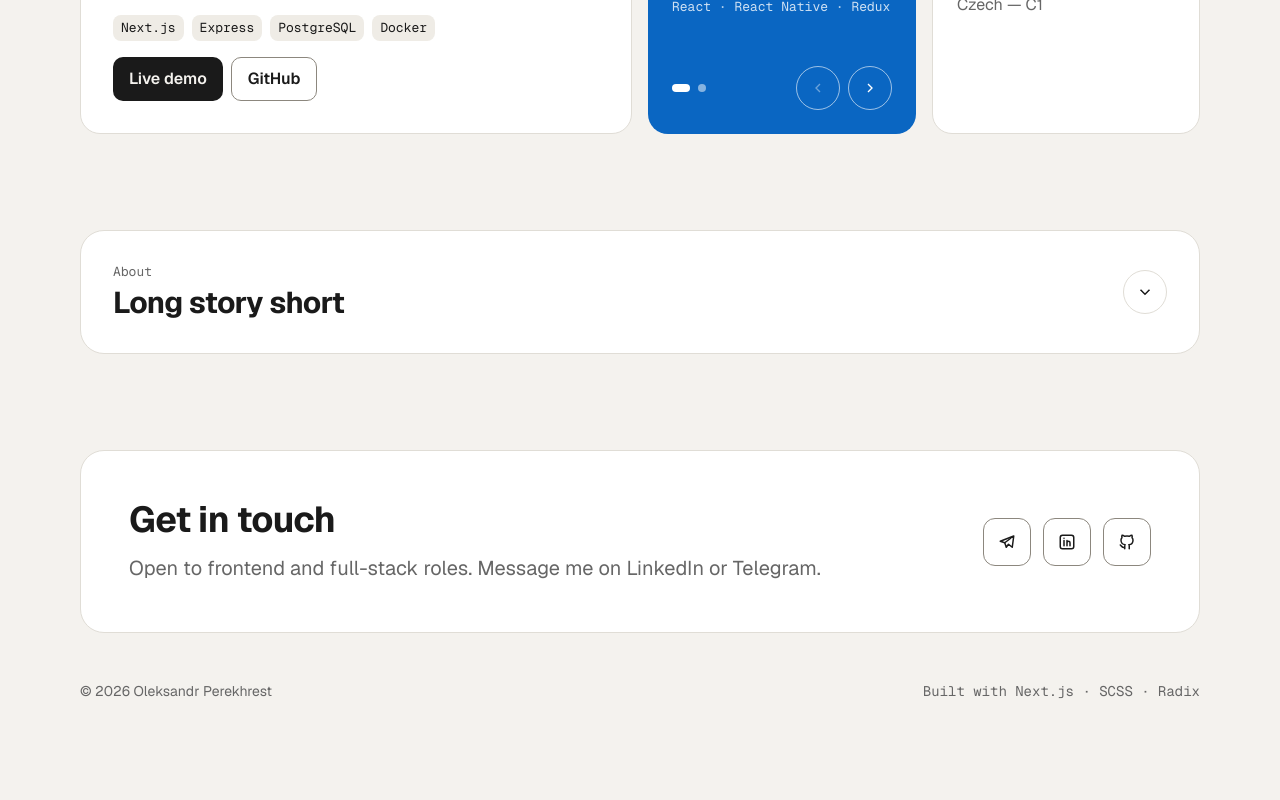
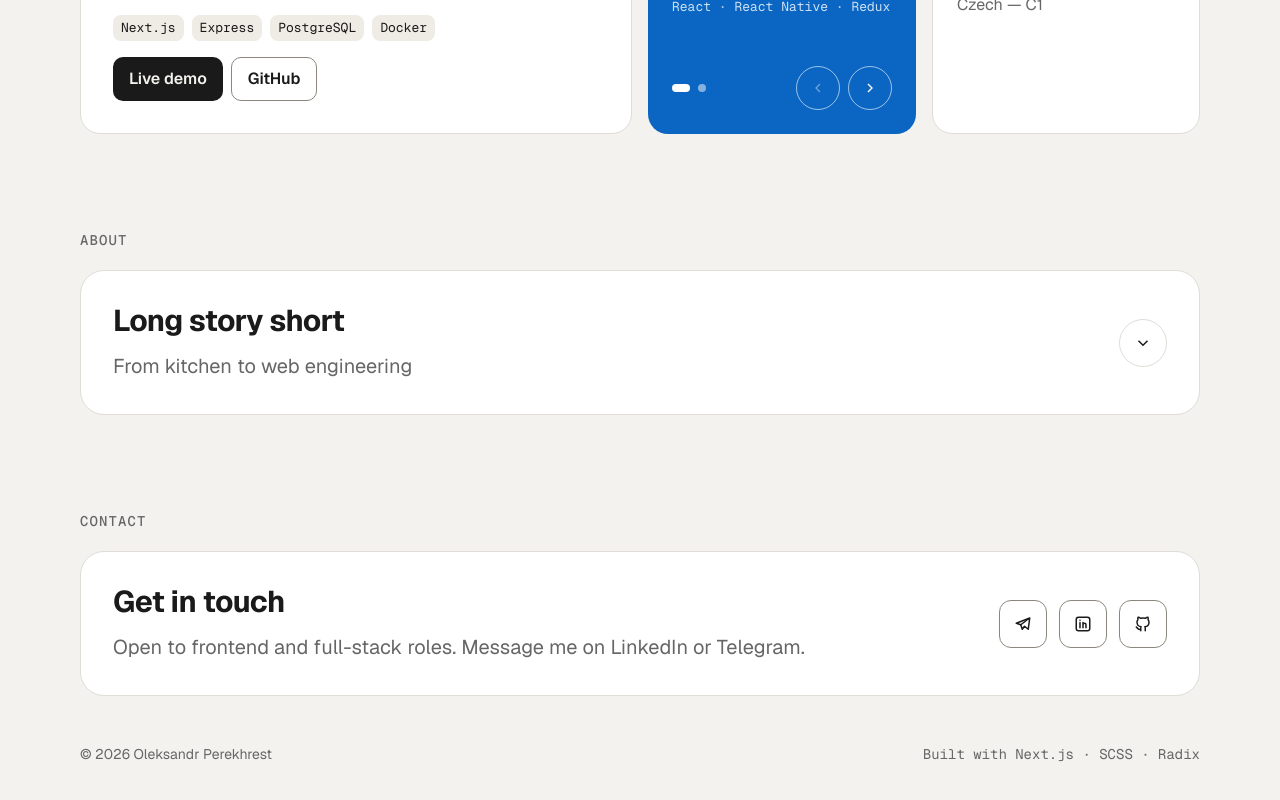
Before and after one commit to Oleksandr-Perekhrest/portfolio-next, a Next.js app: page /en in a window 1280 px wide. Shown: the part 1091-1891 px from the top of the page. Before the commit the page ends 1856 px from the top, so only its background shows below. Built offline with nearby package versions, Linux system fonts and the light colour scheme.

Commit message:
feat: add section titles and animate about accordion

```diff
--- a/messages/en.json
+++ b/messages/en.json
@@ -85,6 +85,7 @@
   "About": {
     "label": "About",
     "title": "Long story short",
+    "summary": "From kitchen to web engineering",
     "intro": "I came to IT in 2022 after 18 years of very different work: kitchens in Kharkiv, warehouse logistics and sales in Prague. Running a kitchen and a sales team taught me what product work needs most — deadlines, processes and talking to people. Since 2023 I’ve been building commercial React and React Native products, and now I’m growing into full-stack.",
     "now": "Now",
     "journey": {
@@ -98,6 +99,7 @@
     }
   },
   "Contact": {
+    "label": "Contact",
     "title": "Get in touch",
     "lead": "Open to frontend and full-stack roles. Message me on LinkedIn or Telegram.",
     "linkedin": "LinkedIn profile",
--- a/messages/uk.json
+++ b/messages/uk.json
@@ -85,6 +85,7 @@
   "About": {
     "label": "Про мене",
     "title": "Якщо коротко",
+    "summary": "Від кухні до веб-розробки",
     "intro": "В IT я прийшов у 2022 році після 18 років зовсім іншої роботи: кухні в Харкові, складська логістика й продажі в Празі. Керування кухнею і відділом продажів навчило мене того, що найбільше потрібно в продуктовій роботі: дедлайнів, процесів і спілкування з людьми. З 2023 року розробляю комерційні продукти на React і React Native, а тепер рухаюся у фулстек.",
     "now": "Зараз",
     "journey": {
@@ -98,6 +99,7 @@
     }
   },
   "Contact": {
+    "label": "Контакти",
     "title": "Зв’язок",
     "lead": "Відкритий до пропозицій на frontend- і full-stack-позиції. Пишіть у LinkedIn або Telegram.",
     "linkedin": "Профіль у LinkedIn",
--- a/src/components/About/About.module.scss
+++ b/src/components/About/About.module.scss
@@ -24,9 +24,7 @@
     justify-content: space-between;
     gap: var(--space-4);
     width: 100%;
-    padding: var(
-        --space-8
-    ); // design: 28px 32px; 28px → space-8 (32px), 32px → space-8 exact
+    padding: var(--space-8);
     background: transparent;
     border: none;
     color: var(--color-ink);
@@ -47,17 +45,17 @@
 .triggerLeft {
     display: flex;
     flex-direction: column;
-    gap: var(--space-1); // design: 6px; nearest token: space-1 (4px)
-}
-
-.label {
-    @include text(tag);
-
-    color: var(--color-muted);
+    gap: var(--space-3);
 }
 
 .title {
     @include text(card-title-lg);
+}
+
+.summary {
+    @include text(lead);
+
+    color: var(--color-muted);
 }
 
 .chevronCircle {
@@ -65,8 +63,8 @@
     flex-shrink: 0;
     align-items: center;
     justify-content: center;
-    width: 44px;
-    height: 44px;
+    width: var(--space-12);
+    height: var(--space-12);
     border: 1px solid var(--color-line);
     border-radius: var(--radius-full);
 
@@ -84,24 +82,48 @@
 }
 
 .content {
+    display: grid;
+    grid-template-rows: 0fr;
+    transition: grid-template-rows var(--duration-slow) var(--ease-standard);
+
+    @media (prefers-reduced-motion: reduce) {
+        transition: none;
+    }
+}
+
+.content[data-state="open"] {
+    grid-template-rows: 1fr;
+}
+
+.contentInner {
+    min-height: 0;
+    overflow: hidden;
+    visibility: hidden;
+    transition: visibility 0s var(--duration-slow);
+
+    @media (prefers-reduced-motion: reduce) {
+        transition: none;
+    }
+}
+
+.content[data-state="open"] .contentInner {
+    visibility: visible;
+    transition-delay: 0s;
+}
+
+.contentBody {
     display: flex;
     flex-direction: column;
-    gap: var(
-        --space-8
-    ); // design: 28px; nearest token: space-8 (32px) or space-6 (24px); chose space-8
-    padding: 0 var(--space-8) var(--space-8); // design: 0 32px 36px; 36px → space-8 (32px)
+    gap: var(--space-8);
+    padding: 0 var(--space-8) var(--space-8);
 
     @include below(mobile) {
         padding-inline: var(--space-5);
     }
 }
 
-.content[data-state="closed"] {
-    display: none;
-}
-
 .intro {
-    @include text(lead); // design: 18px; nearest token: lead (20px)
+    @include text(lead);
 
     max-width: 640px;
     color: var(--color-muted);
@@ -127,7 +149,7 @@
 .step {
     display: flex;
     flex-direction: column;
-    gap: var(--space-1); // design: 6px; nearest token: space-1 (4px)
+    gap: var(--space-1);
     padding-top: var(--space-4);
     border-top: 2px solid var(--color-line);
 }
@@ -143,7 +165,7 @@
 }
 
 .stepTitle {
-    @include text(button); // 16px/600; nearest to 16px semibold
+    @include text(button);
 
-    line-height: 1.3; // design: 1.3; text(button) default is 20px (1.25); override
+    line-height: 1.3;
 }
--- a/src/components/About/About.tsx
+++ b/src/components/About/About.tsx
@@ -7,22 +7,24 @@ import { useTranslations } from "next-intl";
 // local dependencies
 import styles from "./About.module.scss";
 import { journey } from "@/content/journey";
+import SectionTitle from "@/components/SectionTitle/SectionTitle";
 
 export default function About() {
     const t = useTranslations("About");
 
     return (
         <section id="about" className={styles.section}>
+            <SectionTitle>{t("label")}</SectionTitle>
             <div className={styles.card}>
                 <Collapsible.Root>
-                    <h2 className={styles.heading}>
+                    <h3 className={styles.heading}>
                         <Collapsible.Trigger className={styles.trigger}>
                             <span className={styles.triggerLeft}>
-                                <span className={styles.label}>
-                                    {t("label")}
-                                </span>
                                 <span className={styles.title}>
                                     {t("title")}
+                                </span>
+                                <span className={styles.summary}>
+                                    {t("summary")}
                                 </span>
                             </span>
                             <span className={styles.chevronCircle} aria-hidden>
@@ -38,12 +40,15 @@ export default function About() {
                                 </svg>
                             </span>
                         </Collapsible.Trigger>
-                    </h2>
+                    </h3>
                     <Collapsible.Content forceMount className={styles.content}>
+                        <div className={styles.contentInner}>
+                            <div className={styles.contentBody}>
                                 <p className={styles.intro}>{t("intro")}</p>
                                 <ol className={styles.journey}>
                                     {journey.map((entry, index) => {
-                                const isAccent = index >= journey.length - 2;
+                                        const isAccent =
+                                            index >= journey.length - 2;
                                         return (
                                             <li
                                                 key={entry.id}
@@ -54,7 +59,9 @@ export default function About() {
                                                         ? t("now")
                                                         : entry.year}
                                                 </span>
-                                        <span className={styles.stepTitle}>
+                                                <span
+                                                    className={styles.stepTitle}
+                                                >
                                                     {t(
                                                         `journey.${entry.id}` as Parameters<
                                                             typeof t
@@ -65,6 +72,8 @@ export default function About() {
                                         );
                                     })}
                                 </ol>
+                            </div>
+                        </div>
                     </Collapsible.Content>
                 </Collapsible.Root>
             </div>
--- a/src/components/Contact/Contact.module.scss
+++ b/src/components/Contact/Contact.module.scss
@@ -13,13 +13,13 @@
     gap: var(--space-8);
     align-items: center;
     justify-content: space-between;
-    padding: var(--space-12);
+    padding: var(--space-8);
     background: var(--color-surface);
     border: 1px solid var(--color-line);
     border-radius: var(--radius-2xl);
 
     @include below(mobile) {
-        padding: var(--space-6);
+        padding: var(--space-5);
     }
 }
 
@@ -27,17 +27,17 @@
     display: flex;
     flex: 1 1 360px;
     flex-direction: column;
-    gap: var(--space-3); // design: 10px; nearest token: space-3 (12px)
+    gap: var(--space-3);
 }
 
 .title {
-    @include text(section-title);
+    @include text(card-title-lg);
 
     margin: 0;
 }
 
 .lead {
-    @include text(lead); // design: 18px; nearest token: lead (20px)
+    @include text(lead);
 
     margin: 0;
     color: var(--color-muted);
--- a/src/components/Contact/Contact.tsx
+++ b/src/components/Contact/Contact.tsx
@@ -4,6 +4,7 @@ import { useTranslations } from "next-intl";
 // local dependencies
 import styles from "./Contact.module.scss";
 import { contacts } from "@/content/contacts";
+import SectionTitle from "@/components/SectionTitle/SectionTitle";
 
 export default function Contact() {
     const t = useTranslations("Contact");
@@ -11,9 +12,10 @@ export default function Contact() {
 
     return (
         <section id="contact" className={styles.section}>
+            <SectionTitle>{t("label")}</SectionTitle>
             <div className={styles.card}>
                 <div className={styles.textCol}>
-                    <h2 className={styles.title}>{t("title")}</h2>
+                    <h3 className={styles.title}>{t("title")}</h3>
                     <p className={styles.lead}>{t("lead")}</p>
                 </div>
                 <div className={styles.links}>
--- /dev/null
+++ b/src/components/SectionTitle/SectionTitle.module.scss
@@ -0,0 +1,9 @@
+// local dependencies
+@use "styles" as *;
+
+.title {
+    @include text(eyebrow);
+
+    color: var(--color-muted);
+    margin-bottom: var(--space-5);
+}
--- /dev/null
+++ b/src/components/SectionTitle/SectionTitle.tsx
@@ -0,0 +1,15 @@
+// local dependencies
+import styles from "./SectionTitle.module.scss";
+
+interface SectionTitleProps {
+    children: React.ReactNode;
+    id?: string;
+}
+
+export default function SectionTitle({ children, id }: SectionTitleProps) {
+    return (
+        <h2 id={id} className={styles.title}>
+            {children}
+        </h2>
+    );
+}
--- a/src/components/experience/Experience/Experience.module.scss
+++ b/src/components/experience/Experience/Experience.module.scss
@@ -5,13 +5,6 @@
     @include container;
 
     margin-top: var(--space-24);
-}
-
-.title {
-    @include text(eyebrow);
-
-    color: var(--color-muted);
-    margin-bottom: var(--space-5);
 }
 
 .grid {
--- a/src/components/experience/Experience/Experience.tsx
+++ b/src/components/experience/Experience/Experience.tsx
@@ -6,6 +6,7 @@ import TechTile from "../TechTile/TechTile";
 import styles from "./Experience.module.scss";
 import LanguagesCard from "../LanguagesCard/LanguagesCard";
 import ProjectGallery from "../ProjectGallery/ProjectGallery";
+import SectionTitle from "@/components/SectionTitle/SectionTitle";
 import CommercialGallery from "../CommercialGallery/CommercialGallery";
 
 export default function Experience() {
@@ -13,7 +14,7 @@ export default function Experience() {
 
     return (
         <section id="experience" className={styles.section}>
-            <h2 className={styles.title}>{t("title")}</h2>
+            <SectionTitle>{t("title")}</SectionTitle>
             <div className={styles.grid}>
                 <ProjectGallery />
                 <TechTile area="frontend" />
```
Lines whose indentation alone changed are shown as unchanged.
